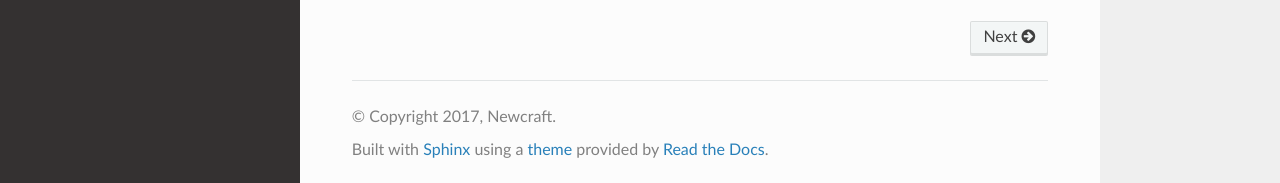
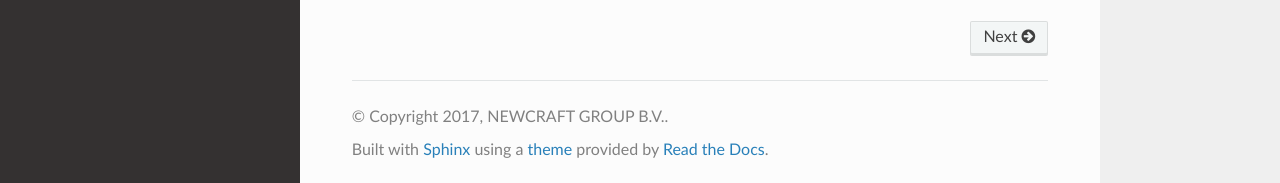
Before and after one commit to newcraftgroup/mousepy, a Sphinx documentation site: the page built from docs/source/index.rst, in a window 1280 px wide and 900 px high, scrolled down 945 px. Shown: the part 714-897 px from the top of the window. Built offline with Sphinx 7.4.7 and the Read the Docs theme 2.0.0, drawn with Linux system fonts in a browser that asks for light colours.

Commit message:
Updated documentation copyright notice

```diff
--- a/docs/source/conf.py
+++ b/docs/source/conf.py
@@ -52,8 +52,8 @@ master_doc = 'index'
 
 # General information about the project.
 project = 'mousepy'
-copyright = '2017, Newcraft'
-author = 'Newcraft'
+copyright = '2017, NEWCRAFT GROUP B.V.'
+author = 'NEWCRAFT GROUP B.V.'
 
 # The version info for the project you're documenting, acts as replacement for
 # |version| and |release|, also used in various other places throughout the
```
